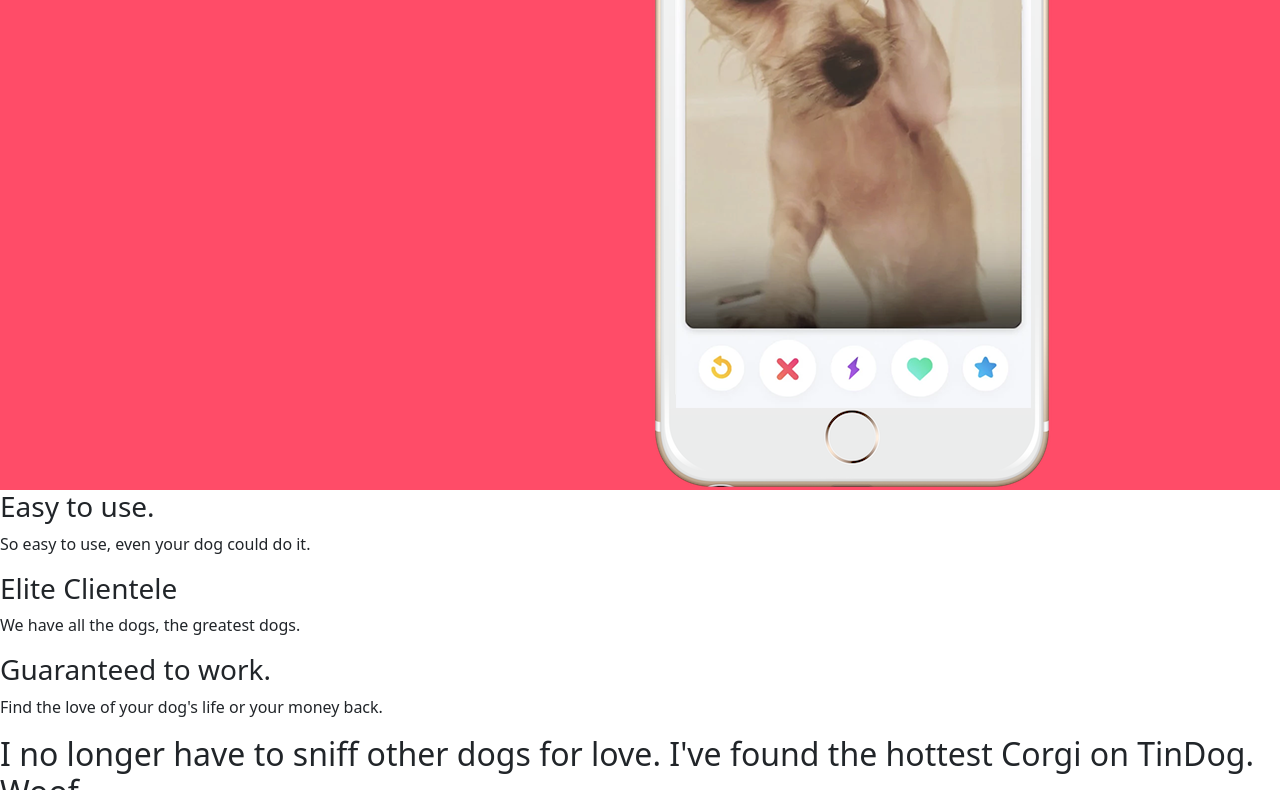
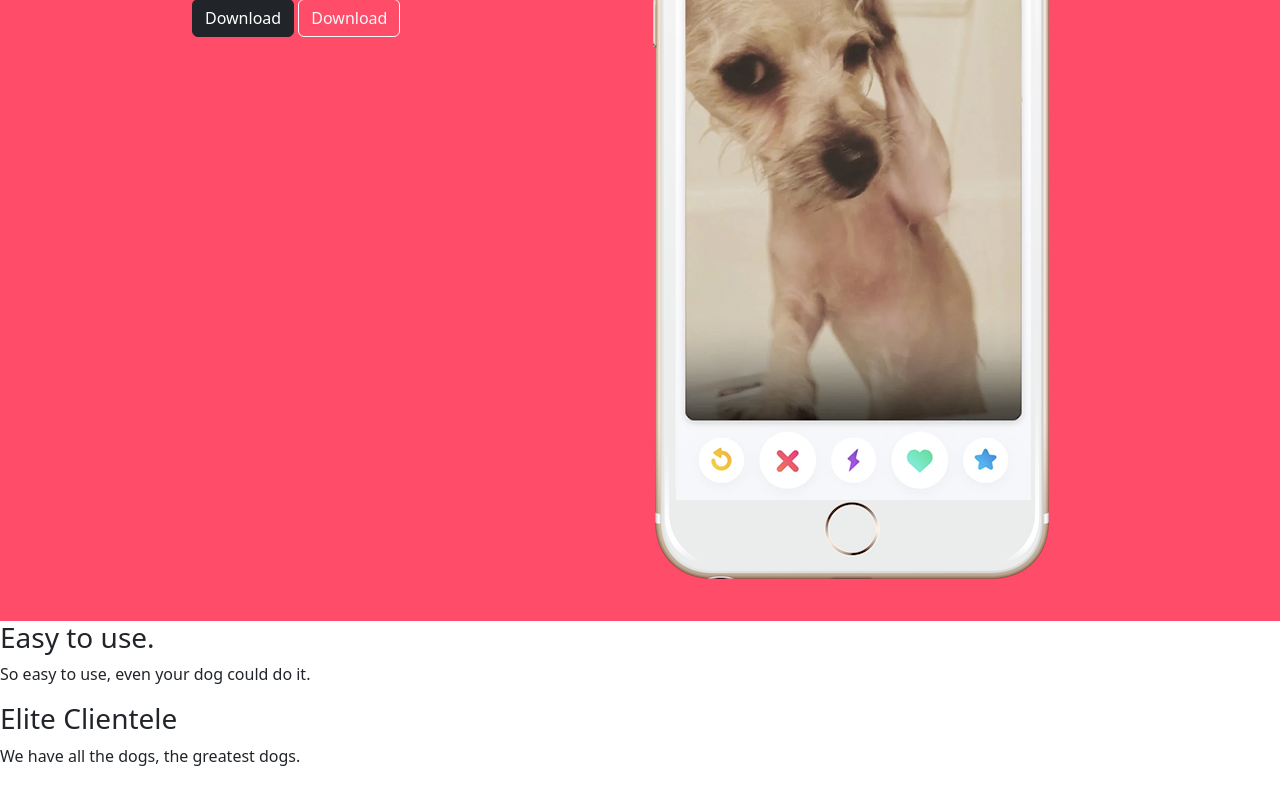
Before and after one commit to o-ponchik/tindog, a plain HTML site: page index.html in a window 1280 px wide. Shown: the part 373-1163 px from the top of the page. Drawn offline with nearby package versions, Linux system fonts and the light colour scheme.

Commit message:
buttons_customisation

```diff
--- a/css/styles.css
+++ b/css/styles.css
@@ -8,3 +8,7 @@ h1 {
 #title {
   background-color: #ff4c68;
 }
+
+.container-fluid {
+  padding: 3% 15%;
+}
--- a/index.html
+++ b/index.html
@@ -20,6 +20,7 @@
 
   <body>
     <section id="title">
+      <div class="container-fluid">
         <!-- Nav Bar -->
         <nav class="navbar navbar-expand-lg navbar-dark">
           <div class="container-fluid">
@@ -56,13 +57,16 @@
         <div class="row">
           <div class="col-lg-6">
             <h1>Meet new and interesting dogs nearby.</h1>
-          <button type="button">Download</button>
-          <button type="button">Download</button>
+            <button type="button" class="btn btn-dark">Download</button>
+            <button type="button" class="btn btn-outline-light">
+              Download
+            </button>
           </div>
 
           <div class="col-lg-6">
             <div>
               <img src="images/iphone6.png" alt="iphone-mockup" />
+            </div>
           </div>
         </div>
       </div>
```
Lines whose indentation alone changed are shown as unchanged.
